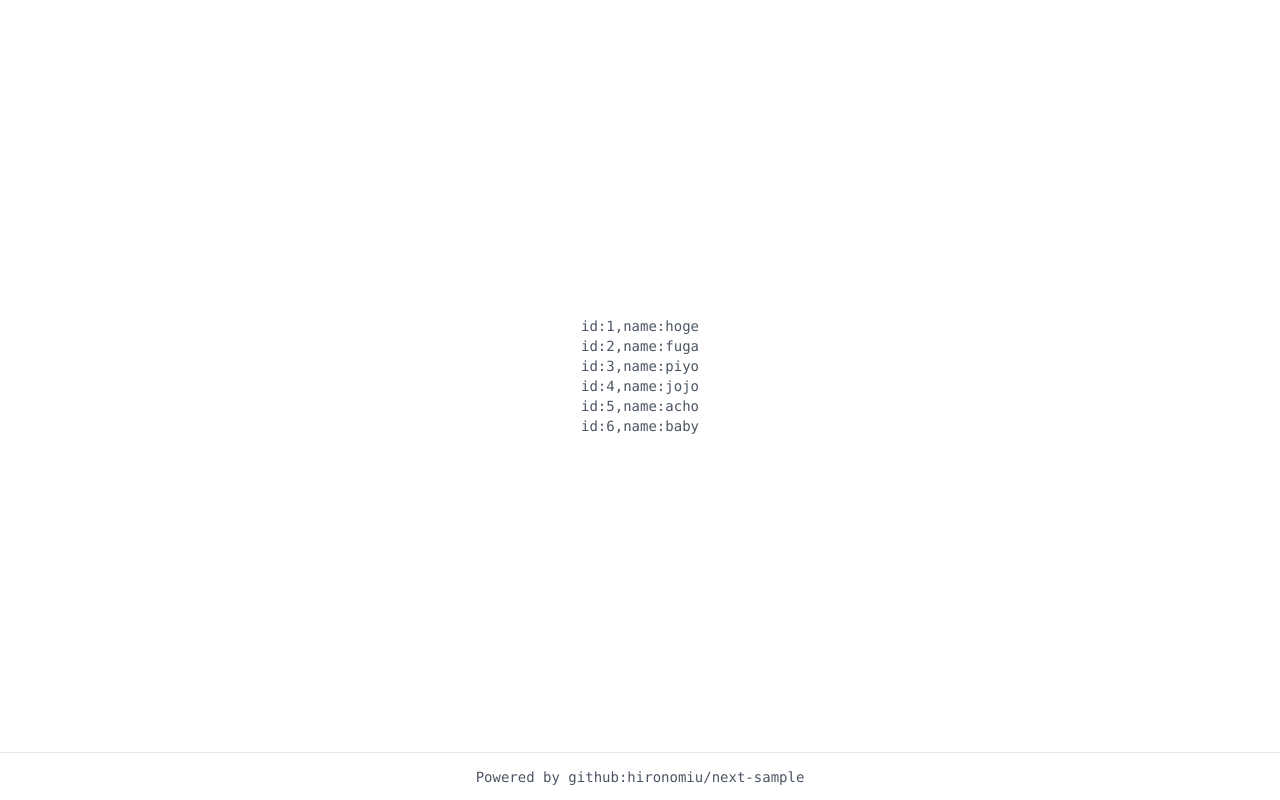
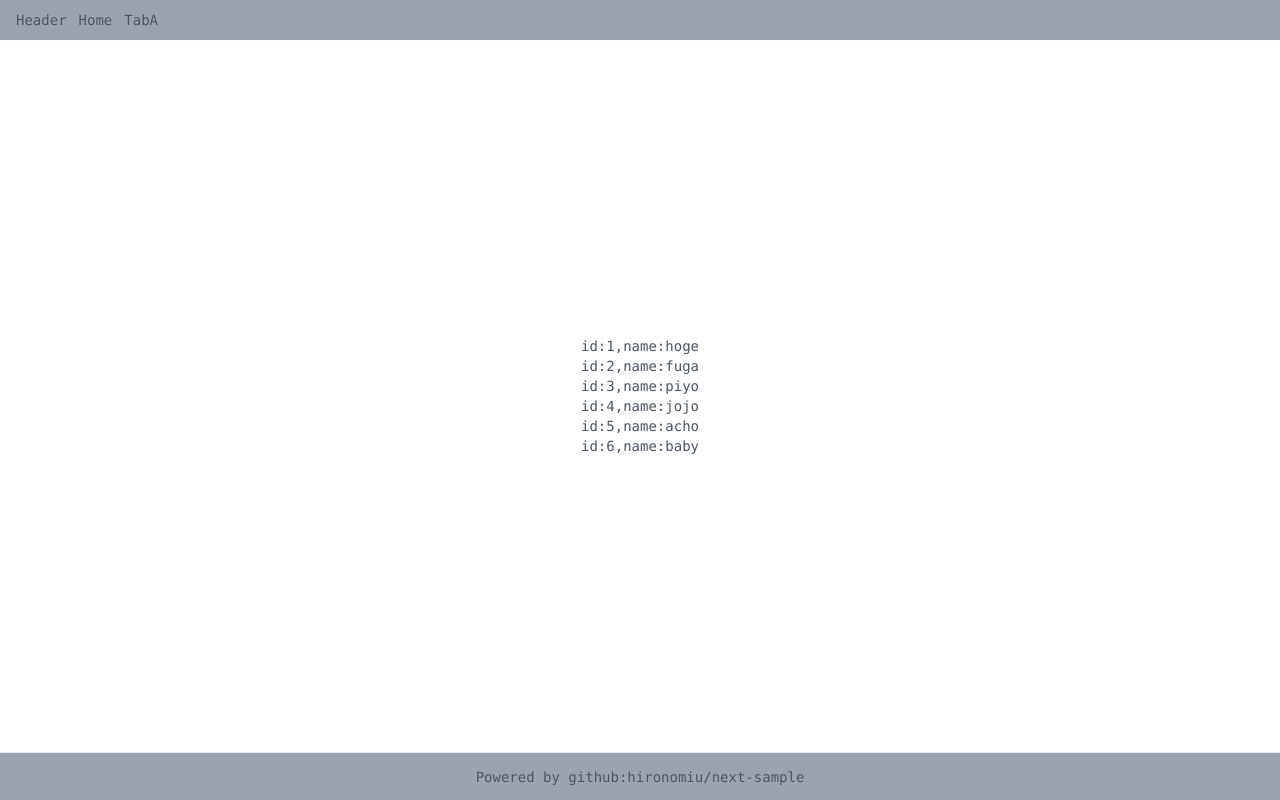
Before and after one commit to hironomiu/next-sample, a Next.js app: page / in a window 1280 px wide. Built offline with nearby package versions, Linux system fonts and the light colour scheme.

Commit message:
commited

```diff
--- /dev/null
+++ b/components/Footer.tsx
@@ -0,0 +1,18 @@
+import React from 'react'
+
+const Footer = () => {
+  return (
+    <footer className="w-full h-12 flex justify-center items-center border-t bg-gray-400">
+      <a
+        className="flex items-center"
+        href="https://github.com/hironomiu/next-sample"
+        target="_blank"
+        rel="noopener noreferrer"
+      >
+        Powered by github:hironomiu/next-sample
+      </a>
+    </footer>
+  )
+}
+
+export default Footer
--- /dev/null
+++ b/components/Header.tsx
@@ -0,0 +1,19 @@
+import Link from 'next/link'
+
+const Header = () => {
+  return (
+    <header className="flex flex-row items-center justify-between w-screen h-10 bg-gray-400 px-4">
+      <div className="space-x-3">
+        <span>Header</span>
+        <Link href="/">
+          <a>Home</a>
+        </Link>
+        <Link href="tab-a">
+          <a>TabA</a>
+        </Link>
+      </div>
+    </header>
+  )
+}
+
+export default Header
--- a/components/Layout.tsx
+++ b/components/Layout.tsx
@@ -1,4 +1,6 @@
-import Head from "next/head"
+import Head from 'next/head'
+import Footer from './Footer'
+import Header from './Header'
 
 const Layout = ({ children }) => {
   return (
@@ -7,20 +9,12 @@ const Layout = ({ children }) => {
         <title>next-sample</title>
         <link rel="icon" href="/favicon.ico" />
       </Head>
+      <Header />
 
       <main className="flex flex-1 justify-center items-center flex-col w-screen">
         {children}
       </main>
-      <footer className="w-full h-12 flex justify-center items-center border-t">
-        <a
-          className="flex items-center"
-          href="https://github.com/hironomiu/next-sample"
-          target="_blank"
-          rel="noopener noreferrer"
-        >
-          Powered by github:hironomiu/next-sample
-        </a>
-      </footer>
+      <Footer />
     </div>
   )
 }
--- /dev/null
+++ b/pages/tab-a.tsx
@@ -0,0 +1,6 @@
+import Layout from '../components/Layout'
+
+const TabA = () => {
+  return <Layout>TabA</Layout>
+}
+export default TabA
```
Also changed, not shown: 1 other file (tests, documents, lock files or other folders).
